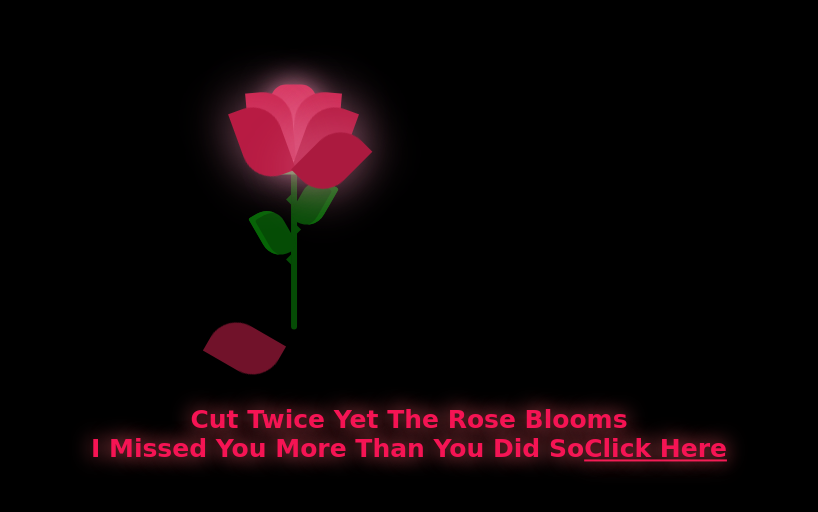
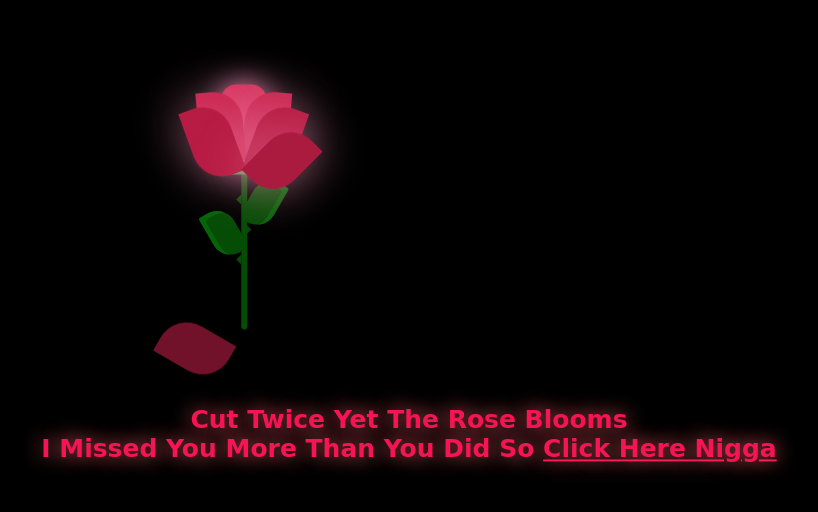
Before and after one commit to Onkarxd1/rose-blooms-again, a plain HTML site: page index.html in a window 1280 px wide. Shown: the part 156-668 px from the top of the page, without its empty margins (181-999 px from the left). Drawn offline with Linux system fonts and the light colour scheme.

Commit message:
Update index.html

```diff
--- a/index.html
+++ b/index.html
@@ -39,7 +39,7 @@
       </div>
       <div class="text">
         <h2></h2> Cut Twice Yet The Rose Blooms <br />
-       I Missed You More Than You Did So<a href="new.html">Click Here</a></h2>
+       I Missed You More Than You Did So <a href="new.html">Click Here Nigga</a></h2>
       </div>
     </div>
   </body>
```
